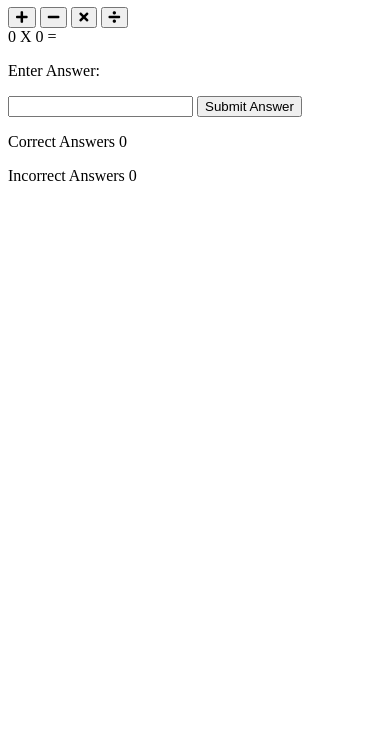
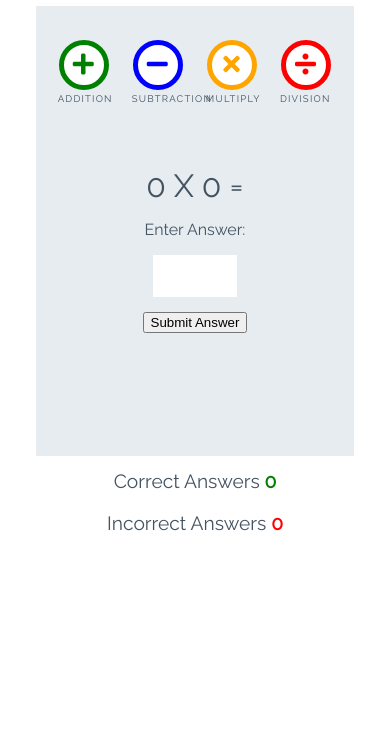
Before and after one commit to Ngozi89/love-maths, a plain HTML site: page index.html in a window 390 px wide. Shown: the part 112-844 px from the top of the page. Drawn offline with Linux system fonts and the light colour scheme.

Commit message:
Add style for game

```diff
--- a/assets/css/style.css
+++ b/assets/css/style.css
@@ -0,0 +1,254 @@
+/* --------- Global style */
+
+body {
+    background-color: white;
+    font-family: "Raleway", sans-serif;
+    color: #445361;
+    text-align: center;
+}
+
+/* --------- Heading */
+
+.heading {
+    text-align: center;
+    font-size: 2.5rem;
+}
+
+.logo {
+    height: 40px;
+    padding-right: 5px;
+}
+
+/* --------- Game layout */
+
+.game-area {
+    background-color: #E6ECF0;
+    box-sizing: border-box;
+    width: 85%;
+    height: 65vh;
+    max-height: 450px;
+    max-width: 830px;
+    margin-left: auto;
+    margin-right: auto;
+    padding: 1%;
+}
+
+.question-area {
+    width: 50%;
+    font-size: 2rem;
+    margin: auto;
+    padding: 50px 0;
+}
+
+.question-area span {
+    padding: 0 15px;
+}
+
+.score-area {
+    margin: 5px auto;
+    width: 60%;
+    font-size: 1.2rem;
+}
+
+.controls-area {
+    width: 85%;
+    margin: 30px auto;
+}
+
+#score {
+    color: green;
+    font-weight: bold;
+}
+
+#incorrect {
+    color: red;
+    font-weight: bold;
+}
+
+.answer-message {
+    display: none;
+    font-size: 1rem;
+}
+
+#answer-box {
+    border: none;
+    color: #445361;
+    display: inline-block;
+    height: 40px;
+    width: 80px;
+    font-size: 1.2rem;
+}
+
+.scores {
+    display: inline-block;
+    padding: 25px;
+}
+
+/* --------- Buttons */
+
+.btn {
+    width: 220px;
+    height: 60px;
+    font-family: "Raleway", sans-serif;
+    text-transform: uppercase;
+    letter-spacing: 1.2px;
+    color: white;
+}
+
+.btn:focus {
+    outline: none;
+}
+
+.btn--big {
+    padding-top: 10px;
+    border-radius: 50%;
+    background-color: white;
+    border: 10px solid;
+    width: 100px;
+    height: 100px;
+    font-size: 3.2rem;
+    margin: 0 30px;
+    transition: all 0.5s;
+}
+
+.btn--big::after {
+    content: attr(data-type);
+    font-size: 1rem;
+    color: #445361;
+    position: relative;
+    left: -0.5em;
+}
+
+.btn--blue {
+    border-color: blue;
+    color: blue;
+}
+
+.btn--blue:active,
+.btn--blue:hover {
+    background-color: darkblue;
+    color: white;
+}
+
+.btn--orange {
+    border-color: orange;
+    color: orange;
+}
+
+.btn--orange:active,
+.btn--orange:hover {
+    background-color: darkorange;
+    color: white;
+}
+
+.btn--red {
+    border-color: red;
+    color: red;
+}
+
+.btn--red:active,
+.btn--red:hover {
+    background-color: darkred;
+    color: white;
+}
+
+.btn--green {
+    border-color: green;
+    color: green;
+}
+
+.btn--green:active,
+.btn--green:hover {
+    background-color: darkgreen;
+    color: white;
+}
+
+.btn--gray {
+    margin-top: 25px;
+    background-color: #445361;
+    border: 1px transparent;
+    border-radius: 20px;
+}
+
+.btn--gray:active,
+.btn--gray:hover {
+    background-color: #0d1013;
+}
+
+/* --------- Media queries */
+
+@media (max-width: 414px) {
+    .controls-area {
+        width: 100%;
+    }
+
+    .btn--big {
+        margin: 0 10px;
+        padding: 5px;
+        border: 5px solid;
+        width: 50px;
+        height: 50px;
+        font-size: 1.5rem;
+    }
+
+    .btn--big::after {
+        font-size: 0.6rem;
+        left: -0.7rem;
+    }
+
+    .question-area {
+        padding: 10% 0;
+        width: 100%;
+    }
+
+    .question-area span {
+        padding: 0;
+    }
+
+    .answer-message {
+        display: block;
+    }
+
+    #answer-box {
+        display: block;
+        margin: 0 auto;
+    }
+
+    .btn--gray {
+        margin-top: 0;
+    }
+
+    .score-area {
+        width: 100%;
+    }
+
+    .scores {
+        margin: 0.5em auto;
+        display: block;
+        padding: 5px;
+    }
+
+    .heading {
+        font-size: 2rem;
+    }
+}
+
+@media (max-width: 320px) {
+    .game-area {
+        height: 70vh;
+    }
+
+    .controls-area {
+        width: 75%;
+        margin: 10px auto;
+    }
+
+    .btn--big {
+        margin: 10px 10px;
+    }
+
+    .question-area {
+        padding: 10px 0;
+    }
+
+}
--- a/index.html
+++ b/index.html
@@ -1,10 +1,10 @@
 <!DOCTYPE html>
 <html lang="en">
   <head>
-    <meta charset="UTF-8" />
-    <meta http-equiv="X-UA-Compatible" content="IE=edge" />
-    <meta name="viewport" content="width=device-width, initial-scale=1.0" />
-    <link rel="stylesheet" href="assets/css/style.css" />
+    <meta charset="UTF-8">
+    <meta http-equiv="X-UA-Compatible" content="IE=edge">
+    <meta name="viewport" content="width=device-width, initial-scale=1.0">
+    <link rel="stylesheet" href="assets/css/style.css">
     <!-- Font awesome and google font-->
     <link
       rel="stylesheet"
@@ -14,27 +14,26 @@
     />
     <link
       href="https://fonts.googleapis.com/css?family=Raleway%7CRighteous"
-      rel="stylesheet"
-    />
+      rel="stylesheet">
     <!-- Title -->
     <title>Love Maths</title>
   </head>
   <body>
     <h1 class="heading">
-      <img src="assets/images/logo.png" alt="logo" /> Love Maths
+      <img src="assets/images/logo.png" alt="logo"> Love Maths
     </h1>
     <div class="game-area">
       <div class="controls-area">
-        <button class="btn btn--big btn--green">
+        <button data-type="addition" class="btn btn--big btn--green">
           <i class="fas fa-plus"></i>
         </button>
-        <button class="btn btn--big btn--blue">
+        <button data-type="subtraction" class="btn btn--big btn--blue">
           <i class="fas fa-minus"></i>
         </button>
-        <button class="btn btn--big btn--orange">
+        <button data-type="multiply" class="btn btn--big btn--orange">
           <i class="fas fa-times"></i>
         </button>
-        <button class="btn btn--big btn--red">
+        <button data-type="division" class="btn btn--big btn--red">
           <i class="fas fa-divide"></i>
         </button>
       </div>
@@ -44,8 +43,8 @@
         <span id="operand2">0</span>
         <span>=</span>
         <p class="answer-message">Enter Answer:</p>
-        <input id="answer-box" type="number" />
-        <button id="btn btn--gray">Submit Answer</button>
+        <input id="answer-box" type="number">
+        <button data-type="submit" id="btn btn--gray">Submit Answer</button>
       </div>
     </div>
 
```
